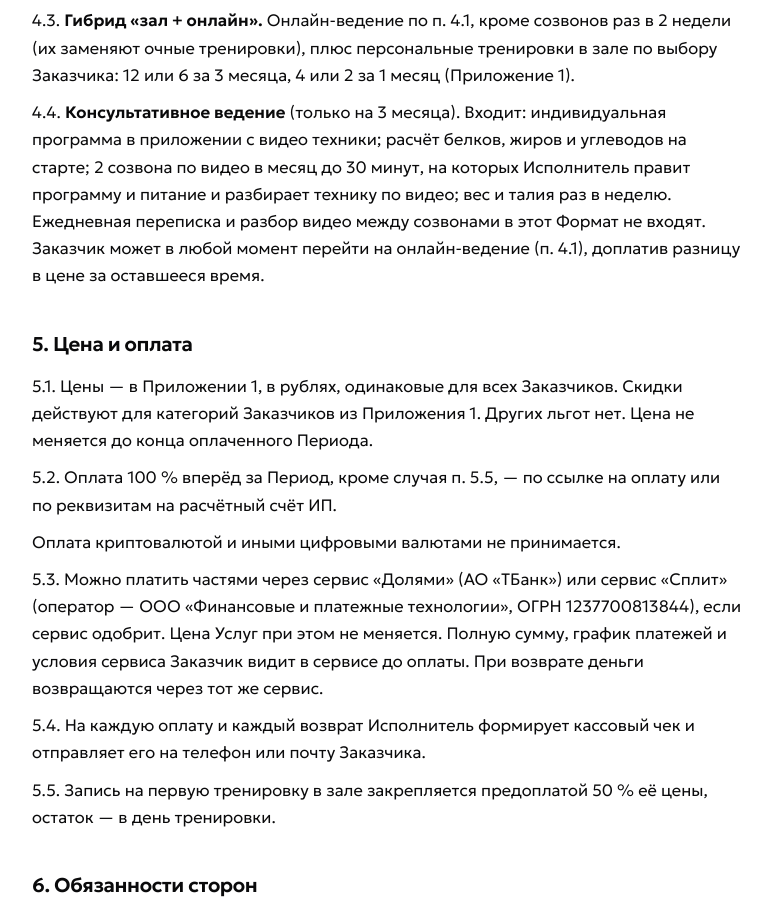
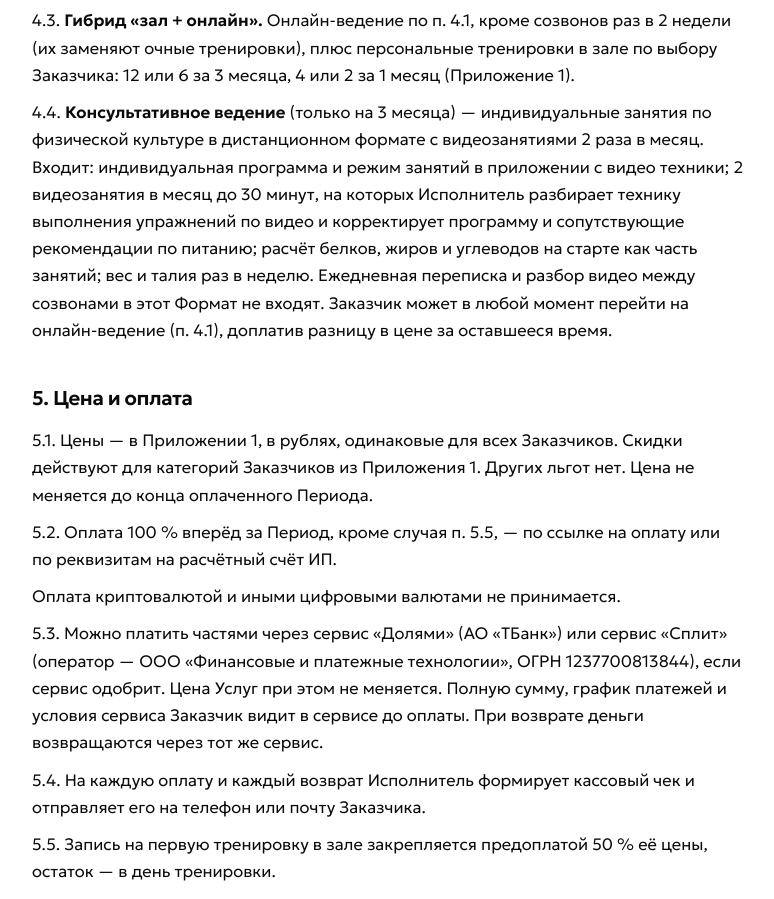
Before and after one commit to nyurezhev-bot/site, a plain HTML site: page oferta.html in a window 1280 px wide. Shown: the part 2630-3529 px from the top of the page, without its empty margins (252-1026 px from the left). Drawn offline with Linux system fonts and the light colour scheme.

Commit message:
Оферта 4.4: консультативное ведение — дистанционные занятия с видеозанятиями (под патент)

```diff
--- a/oferta.html
+++ b/oferta.html
@@ -85,7 +85,7 @@ footer div{max-width:760px;margin:0 auto;padding:28px 24px;font-size:13px;color:
 </ul>
 <p>4.2. <strong>Персональные тренировки в зале</strong> (DDX «Технопарк»). Тренировка длится около 60 минут. Входит: тренировка один на один, постановка техники, программа, рекомендации по питанию.</p>
 <p>4.3. <strong>Гибрид «зал + онлайн».</strong> Онлайн-ведение по п. 4.1, кроме созвонов раз в 2 недели (их заменяют очные тренировки), плюс персональные тренировки в зале по выбору Заказчика: 12 или 6 за 3 месяца, 4 или 2 за 1 месяц (Приложение 1).</p>
-<p>4.4. <strong>Консультативное ведение</strong> (только на 3 месяца). Входит: индивидуальная программа в приложении с видео техники; расчёт белков, жиров и углеводов на старте; 2 созвона по видео в месяц до 30 минут, на которых Исполнитель правит программу и питание и разбирает технику по видео; вес и талия раз в неделю. Ежедневная переписка и разбор видео между созвонами в этот Формат не входят. Заказчик может в любой момент перейти на онлайн-ведение (п. 4.1), доплатив разницу в цене за оставшееся время.</p>
+<p>4.4. <strong>Консультативное ведение</strong> (только на 3 месяца) — индивидуальные занятия по физической культуре в дистанционном формате с видеозанятиями 2 раза в месяц. Входит: индивидуальная программа и режим занятий в приложении с видео техники; 2 видеозанятия в месяц до 30 минут, на которых Исполнитель разбирает технику выполнения упражнений по видео и корректирует программу и сопутствующие рекомендации по питанию; расчёт белков, жиров и углеводов на старте как часть занятий; вес и талия раз в неделю. Ежедневная переписка и разбор видео между созвонами в этот Формат не входят. Заказчик может в любой момент перейти на онлайн-ведение (п. 4.1), доплатив разницу в цене за оставшееся время.</p>
 <h2>5. Цена и оплата</h2>
 <p>5.1. Цены — в Приложении 1, в рублях, одинаковые для всех Заказчиков. Скидки действуют для категорий Заказчиков из Приложения 1. Других льгот нет. Цена не меняется до конца оплаченного Периода.</p>
 <p>5.2. Оплата 100 % вперёд за Период, кроме случая п. 5.5, — по ссылке на оплату или по реквизитам на расчётный счёт ИП.</p>
```
